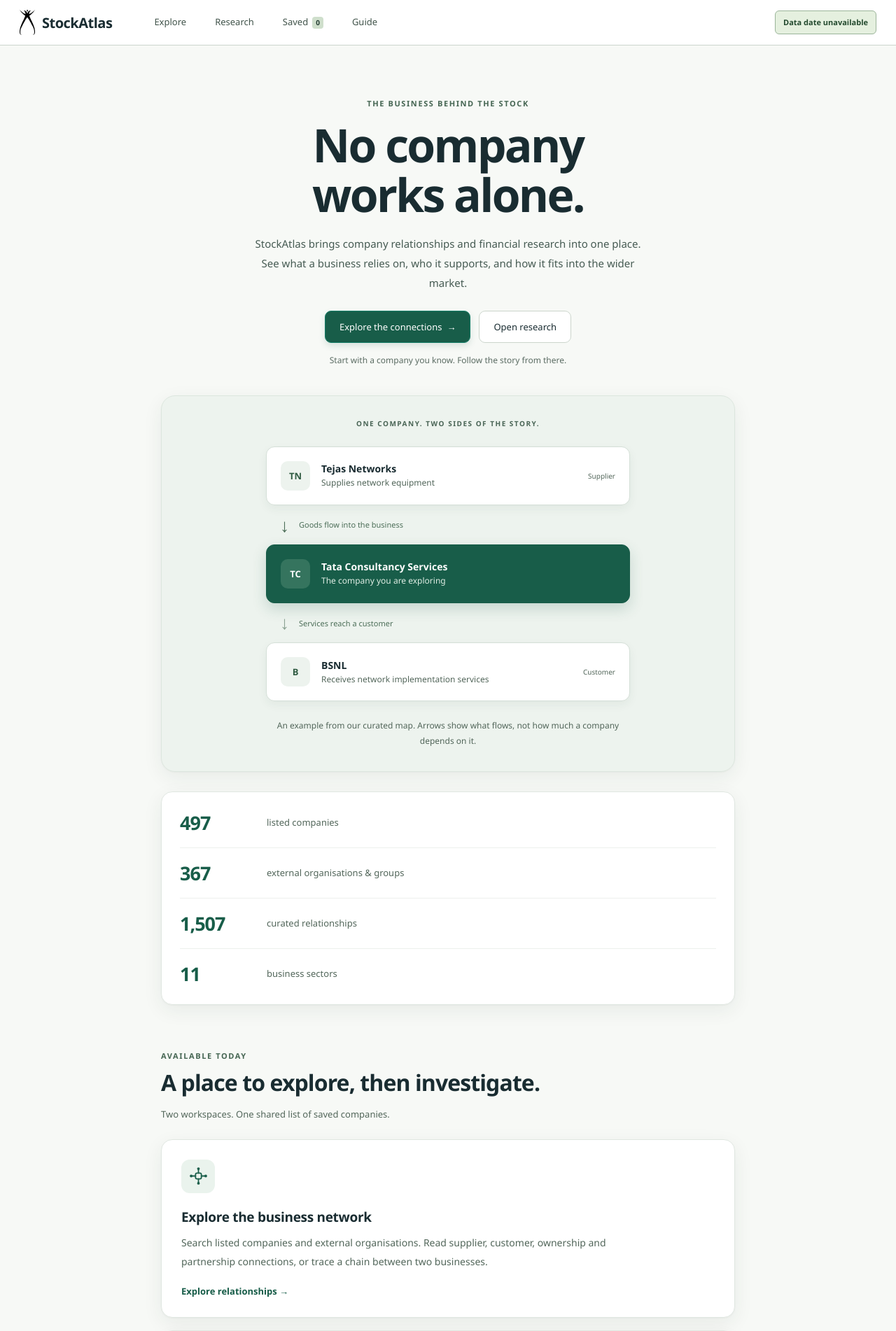
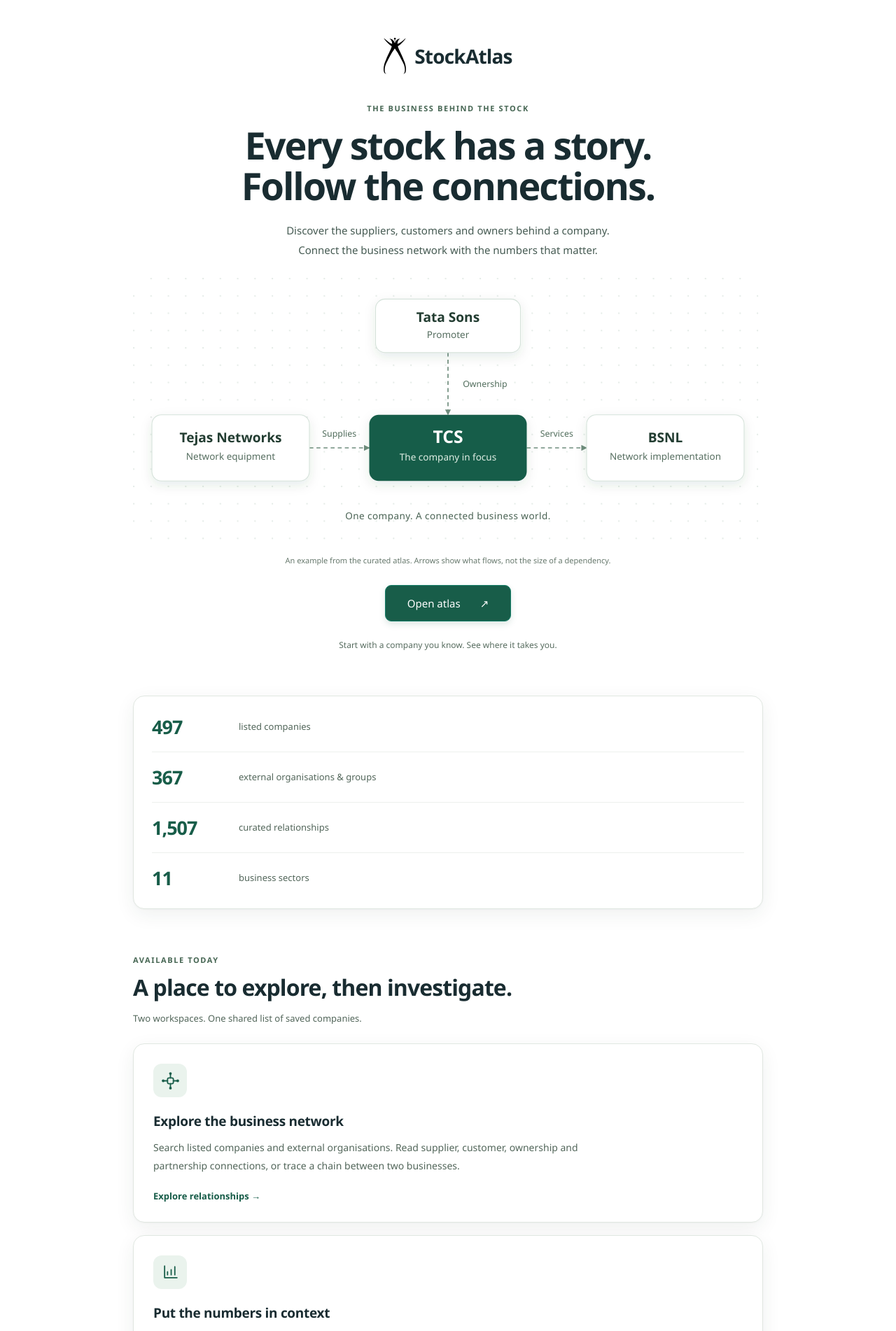
Before and after one commit to ramanandk9/StockAtlas, a Flask app: page / in a window 1280 px wide. Shown: the top 1902 px of the page at 70% size. Run offline with Flask 3, Linux system fonts and the light colour scheme.

Commit message:
Introduce a white graph-led welcome hero without navigation

```diff
--- a/static/atlas.js
+++ b/static/atlas.js
@@ -170,6 +170,8 @@ function render() {
   document.title = `${t[2]} — StockAtlas`;
   $("#main").setAttribute("aria-label", t[2]);
   $("#main").classList.toggle("welcome-mode", state.view === "welcome");
+  document.body.classList.toggle("welcome-landing", state.view === "welcome");
+  document.querySelector(".stock-navigation").hidden = state.view === "welcome";
   document.querySelectorAll("[data-view]").forEach((a) => {
     a.classList.toggle("active", a.dataset.view === state.view);
     if (a.dataset.view === state.view) a.setAttribute("aria-current", "page");
--- a/static/welcome.css
+++ b/static/welcome.css
@@ -5,29 +5,34 @@
   padding: 38px 0 24px;
   color: #192c31;
 }
-.welcome-hero { display: flex; flex-direction: column; gap: 38px; margin-bottom: 28px; }
+.welcome-hero { display: flex; flex-direction: column; gap: 25px; margin-bottom: 64px; }
 .welcome-intro { text-align: center; padding: 22px 16px 0; }
 .welcome-kicker { display: block; font-size: 11px; line-height: 1.6; letter-spacing: 1.6px; font-weight: 650; color: #466653; margin-bottom: 14px; }
-.welcome-intro h1 { font-size: clamp(42px, 6vw, 66px); line-height: 1.08; letter-spacing: -2.7px; font-weight: 600; margin-bottom: 22px; }
+.welcome-intro h1 { font-size: clamp(34px, 4.8vw, 54px); line-height: 1.08; letter-spacing: -2px; font-weight: 600; margin-bottom: 22px; }
 .welcome-intro > p { max-width: 580px; margin: 0 auto; font-size: 15px; line-height: 1.85; color: #465b53; }
 .welcome-actions { display: flex; justify-content: center; gap: 12px; flex-wrap: wrap; margin: 26px 0 14px; }
 .welcome-actions .button, .welcome-closing .button { padding: 13px 20px; min-height: 46px; font-size: 13px; border-radius: 9px; }
 .welcome-actions .primary, .welcome-closing .button { background: #185d49; color: white; box-shadow: 0 4px 10px rgb(24 93 73 / 15%); }
 .welcome-intro .welcome-small { font-size: 12px; color: #5b6c63; }
-.welcome-example { width: 100%; padding: 32px; border: 1px solid #dce6de; border-radius: 20px; background: #edf3ee; box-shadow: var(--welcome-shadow); }
-.welcome-example-label { text-align: center; font-size: 10px; letter-spacing: 1.5px; font-weight: 650; color: #4a6556; margin-bottom: 26px; }
-.welcome-example-node { display: flex; align-items: center; gap: 16px; width: 100%; max-width: 520px; margin: auto; min-height: 84px; padding: 18px 20px; border: 1px solid #d4dfd7; border-radius: 12px; background: white; box-shadow: 0 5px 14px rgb(31 63 46 / 6%); }
-.welcome-initials { flex-shrink: 0; width: 42px; height: 42px; display: grid; place-items: center; border-radius: 10px; background: #edf3ee; color: #315c43; font-size: 13px; font-weight: 650; }
-.welcome-example-node strong { display: block; font-size: 14px; line-height: 1.5; font-weight: 600; }
-.welcome-example-node small { display: block; font-size: 12px; line-height: 1.7; color: #52665a; }
-.welcome-role { margin-left: auto; font-size: 10px; color: #52665a; }
-.welcome-example-focus { background: #185d49; border-color: #185d49; color: white; box-shadow: 0 8px 20px rgb(24 93 73 / 19%); }
-.welcome-example-focus .welcome-initials { background: #35745e; color: white; }
-.welcome-example-focus small { color: #dfede4; }
-.welcome-flow { display: flex; align-items: center; gap: 14px; max-width: 480px; margin: 10px auto; color: #4c6e58; }
-.welcome-flow > span { font-size: 26px; line-height: 1.4; }
-.welcome-flow small { font-size: 11px; }
-.welcome-example-note { max-width: 520px; text-align: center; margin: 24px auto 0; color: #52665a; font-size: 12px; line-height: 1.8; }
+body.welcome-landing { background: #fff; }
+.welcome-landing .stock-navigation { display: none; }
+.welcome-landing main { max-width: 1120px; }
+.welcome-landing .welcome-page { max-width: 900px; padding-top: 18px; }
+.welcome-brand { display: inline-flex; align-items: center; justify-content: center; gap: 12px; margin-bottom: 40px; font-size: 28px; font-weight: 650; letter-spacing: -.8px; }
+.welcome-brand img { object-fit: contain; }
+.welcome-network { width: 100%; }
+.welcome-network svg { display: block; width: 100%; height: auto; overflow: visible; }
+.welcome-network text { font-family: "Segoe UI", Arial, sans-serif; }
+.network-name { fill: #233c30; font-size: 17px; font-weight: 600; }
+.network-detail { fill: #566e60; font-size: 12px; }
+.welcome-network-center .network-name { fill: white; font-size: 22px; }
+.welcome-network-center .network-detail { fill: #deeee4; }
+.welcome-edge-labels { fill: #526e5d; font-size: 11px; }
+.network-caption { fill: #496253; font-size: 12px; letter-spacing: .4px; }
+.welcome-network-note { margin: 12px auto 0; text-align: center; max-width: 600px; font-size: 11px; line-height: 1.8; color: #66786c; }
+.welcome-hero-footnote { font-size: 12px; text-align: center; color: #586d60; }
+.welcome-hero .welcome-actions { margin: 0; }
+.welcome-hero .welcome-actions .button { min-width: 180px; display: inline-flex; justify-content: center; gap: 28px; font-size: 15px; padding: 15px 24px; }
 .welcome-coverage { display: flex; flex-direction: column; border: 1px solid #e0e7e1; border-radius: 16px; background: white; padding: 8px 26px; margin-bottom: 64px; box-shadow: var(--welcome-shadow); }
 .welcome-coverage > div { display: flex; align-items: center; gap: 24px; padding: 17px 0; border-bottom: 1px solid #edf0ed; }
 .welcome-coverage > div:last-child { border-bottom: 0; }
@@ -68,18 +73,13 @@
 .welcome-closing h2 { font-size: 30px; font-weight: 600; letter-spacing: -.9px; }
 .welcome-closing p { font-size: 14px; color: #52665a; line-height: 1.8; margin-top: 10px; }
 .welcome-mode .search-section { display: none; }
-.welcome-mode .page-footer { max-width: 820px; margin: 30px auto 0; }
+.welcome-mode .page-footer { max-width: 900px; margin: 30px auto 0; }
 .welcome-mode { padding-top: 14px; }
 @media (max-width: 600px) {
   .welcome-page { padding-top: 14px; }
   .welcome-intro { padding: 16px 0 0; }
   .welcome-intro h1 { letter-spacing: -1.8px; }
   .welcome-intro > p { font-size: 14px; }
-  .welcome-example { padding: 24px 16px; }
-  .welcome-example-node { padding: 15px 12px; gap: 12px; }
-  .welcome-example-node strong { font-size: 13px; }
-  .welcome-example-node small { font-size: 11px; }
-  .welcome-role { display: none; }
   .welcome-coverage { padding: 5px 20px; margin-bottom: 44px; }
   .welcome-coverage strong { min-width: 82px; font-size: 25px; }
   .welcome-coverage > div { gap: 14px; }
@@ -92,9 +92,6 @@
 }
 @media (prefers-reduced-motion: no-preference) {
   .welcome-intro { animation: welcome-enter .65s ease-out both; }
-  .welcome-example { animation: welcome-enter .8s .12s ease-out both; }
-  .welcome-flow > span { animation: welcome-flow 2.8s ease-in-out 3; }
-  .welcome-flow:nth-of-type(5) > span { animation-delay: .65s; }
   .welcome-reveal { opacity: 0; transform: translateY(18px); transition: opacity .6s ease, transform .6s ease; }
   .welcome-reveal.is-visible { opacity: 1; transform: translateY(0); }
   .welcome-actions .button, .welcome-closing .button, .welcome-feature-grid article { transition: opacity .6s ease, transform .3s ease, box-shadow .2s ease; }
@@ -104,3 +101,17 @@
   @keyframes welcome-enter { from { opacity: 0; transform: translateY(14px); } to { opacity: 1; transform: translateY(0); } }
   @keyframes welcome-flow { 0%, 100% { transform: translateY(-2px); opacity: .5; } 50% { transform: translateY(3px); opacity: 1; } }
 }
+@media (max-width: 600px) {
+  .welcome-brand { margin-bottom: 28px; font-size: 25px; }
+  .welcome-network { width: calc(100% + 20px); margin-left: -10px; }
+  .welcome-network-note { padding: 0 14px; }
+  .welcome-desktop-break { display: none; }
+  .welcome-hero { margin-bottom: 42px; }
+}
+@media (prefers-reduced-motion: no-preference) {
+  .welcome-network { animation: welcome-enter .8s .12s ease-out both; }
+  .welcome-network-lines path { stroke-dasharray: 5 4; animation: atlas-connect 2s linear 4; }
+  .welcome-network-center { animation: atlas-focus 3s ease-in-out 2; transform-origin: 50% 64%; }
+  @keyframes atlas-connect { to { stroke-dashoffset: -36; } }
+  @keyframes atlas-focus { 50% { transform: translateY(-3px); } }
+}
--- a/templates/welcome.html
+++ b/templates/welcome.html
@@ -1,63 +1,49 @@
 <div class="welcome-page">
   <section class="welcome-hero">
     <div class="welcome-intro">
+      <div class="welcome-brand"><img src="{{ url_for('static', filename='tmrm-logo.svg') }}" width="32" height="52" alt="" /><span>StockAtlas</span></div>
       <span class="welcome-kicker">THE BUSINESS BEHIND THE STOCK</span>
-      <h1>No company<br />works alone.</h1>
-      <p>
-        StockAtlas brings company relationships and financial research into one
-        place. See what a business relies on, who it supports, and how it fits
-        into the wider market.
-      </p>
-      <div class="welcome-actions">
-        <a class="button primary" href="#explore/TCS"
-          >Explore the connections <span aria-hidden="true">→</span></a
-        ><a class="button" href="/research">Open research</a>
-      </div>
-      <p class="welcome-small">
-        Start with a company you know. Follow the story from there.
-      </p>
+      <h1>Every stock has a story.<br />Follow the connections.</h1>
+      <p>Discover the suppliers, customers and owners behind a company.<br class="welcome-desktop-break" /> Connect the business network with the numbers that matter.</p>
     </div>
-    <div
-      class="welcome-example"
-      aria-label="Example: Tejas Networks supplies TCS, which provides services to BSNL"
-    >
-      <div class="welcome-example-label">
-        ONE COMPANY. TWO SIDES OF THE STORY.
-      </div>
-      <div class="welcome-example-node">
-        <span class="welcome-initials">TN</span>
-        <div>
-          <strong>Tejas Networks</strong
-          ><small>Supplies network equipment</small>
-        </div>
-        <span class="welcome-role">Supplier</span>
-      </div>
-      <div class="welcome-flow" aria-hidden="true">
-        <span>↓</span><small>Goods flow into the business</small>
-      </div>
-      <div class="welcome-example-node welcome-example-focus">
-        <span class="welcome-initials">TC</span>
-        <div>
-          <strong>Tata Consultancy Services</strong
-          ><small>The company you are exploring</small>
-        </div>
-      </div>
-      <div class="welcome-flow" aria-hidden="true">
-        <span>↓</span><small>Services reach a customer</small>
-      </div>
-      <div class="welcome-example-node">
-        <span class="welcome-initials">B</span>
-        <div>
-          <strong>BSNL</strong
-          ><small>Receives network implementation services</small>
-        </div>
-        <span class="welcome-role">Customer</span>
-      </div>
-      <p class="welcome-example-note">
-        An example from our curated map. Arrows show what flows, not how much a
-        company depends on it.
-      </p>
+    <div class="welcome-network">
+      <svg viewBox="0 0 800 340" role="img" aria-labelledby="welcome-graph-title welcome-graph-desc">
+        <title id="welcome-graph-title">A glimpse inside the company network</title>
+        <desc id="welcome-graph-desc">Tata Sons is a promoter of TCS. Tejas Networks supplies equipment to TCS, which provides network implementation services to BSNL. These are curated relationships, not measured dependency weights.</desc>
+        <defs>
+          <pattern id="atlas-dots" width="22" height="22" patternUnits="userSpaceOnUse"><circle cx="1" cy="1" r="1" fill="#e2eae5"/></pattern>
+          <marker id="atlas-arrow" viewBox="0 0 10 10" refX="9" refY="5" markerWidth="5" markerHeight="5" orient="auto-start-reverse"><path d="M0 0 10 5 0 10Z" fill="#6f8d7d"/></marker>
+          <filter id="atlas-node-shadow" x="-25%" y="-40%" width="150%" height="190%"><feDropShadow dx="0" dy="5" stdDeviation="7" flood-color="#234c38" flood-opacity=".1"/></filter>
+        </defs>
+        <rect width="800" height="340" rx="20" fill="url(#atlas-dots)"/>
+        <g class="welcome-network-lines" fill="none" stroke="#6f8d7d" stroke-width="1.5" marker-end="url(#atlas-arrow)">
+          <path d="M400 95V174"/>
+          <path d="M224 216H300"/>
+          <path d="M500 216H576"/>
+        </g>
+        <g class="welcome-edge-labels" text-anchor="middle"><text x="447" y="139">Ownership</text><text x="262" y="202">Supplies</text><text x="538" y="202">Services</text></g>
+        <g class="welcome-network-node" filter="url(#atlas-node-shadow)">
+          <rect x="308" y="27" width="184" height="68" rx="12" fill="white" stroke="#d5e2da"/>
+          <text x="400" y="56" text-anchor="middle" class="network-name">Tata Sons</text><text x="400" y="76" text-anchor="middle" class="network-detail">Promoter</text>
+        </g>
+        <g class="welcome-network-node" filter="url(#atlas-node-shadow)">
+          <rect x="24" y="174" width="200" height="84" rx="12" fill="white" stroke="#d5e2da"/>
+          <text x="124" y="209" text-anchor="middle" class="network-name">Tejas Networks</text><text x="124" y="231" text-anchor="middle" class="network-detail">Network equipment</text>
+        </g>
+        <g class="welcome-network-node welcome-network-center" filter="url(#atlas-node-shadow)">
+          <rect x="300" y="174" width="200" height="84" rx="12" fill="#185d49"/>
+          <text x="400" y="210" text-anchor="middle" class="network-name">TCS</text><text x="400" y="232" text-anchor="middle" class="network-detail">The company in focus</text>
+        </g>
+        <g class="welcome-network-node" filter="url(#atlas-node-shadow)">
+          <rect x="576" y="174" width="200" height="84" rx="12" fill="white" stroke="#d5e2da"/>
+          <text x="676" y="209" text-anchor="middle" class="network-name">BSNL</text><text x="676" y="231" text-anchor="middle" class="network-detail">Network implementation</text>
+        </g>
+        <text x="400" y="307" text-anchor="middle" class="network-caption">One company. A connected business world.</text>
+      </svg>
+      <p class="welcome-network-note">An example from the curated atlas. Arrows show what flows, not the size of a dependency.</p>
     </div>
+    <div class="welcome-actions"><a class="button primary" href="#explore/TCS">Open atlas <span aria-hidden="true">↗</span></a></div>
+    <p class="welcome-hero-footnote">Start with a company you know. See where it takes you.</p>
   </section>
 
   <section class="welcome-coverage" aria-label="Current atlas coverage">
```
